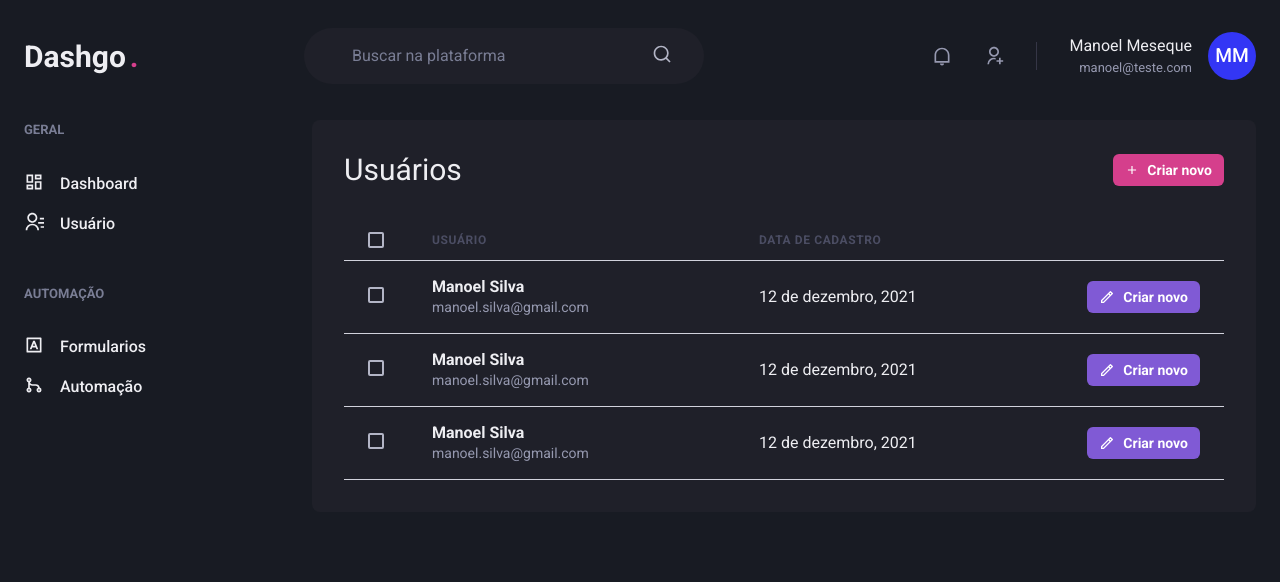
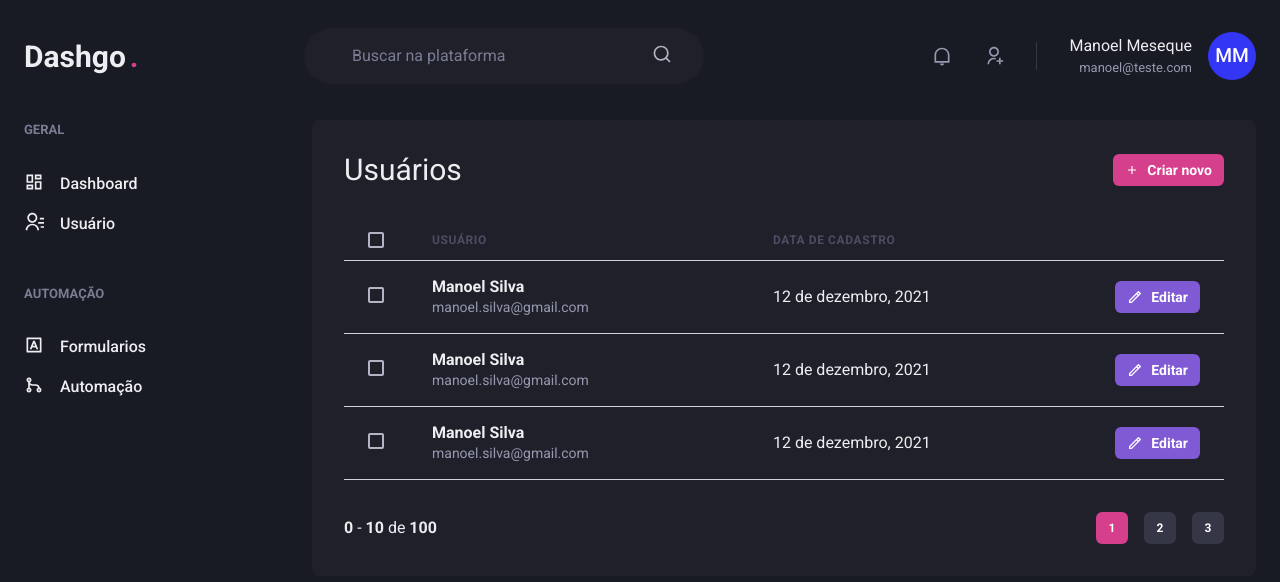
Before and after one commit to manoelmeseque/ignite-reactjs, a Next.js app in the folder dashgo/: page /users in a window 1280 px wide. Shown: the top 582 px of the page. Built offline with nearby package versions, Linux system fonts and the light colour scheme.

Commit message:
adding pagination

```diff
--- /dev/null
+++ b/dashgo/src/components/Pagination.tsx
@@ -0,0 +1,55 @@
+import { Box, Button, Stack } from "@chakra-ui/react";
+
+export default function Pagination() {
+    return (
+        <Stack
+            direction="row"
+            mt="8"
+            justify="space-between"
+            align="center"
+            spacing="6"
+        >
+            <Box>
+                <strong>0</strong> - <strong>10</strong> de <strong>100</strong>
+            </Box>
+
+            <Stack direction="row" spacing="4">
+
+                <Button
+                    size="sm"
+                    fontSize="xs"
+                    width="4"
+                    colorScheme="pink"
+                    disabled
+                    _disabled={{
+                        bg: "pink.500",
+                        cursor: 'default'
+                    }}
+                >1
+                </Button>
+                <Button
+                    size="sm"
+                    fontSize="xs"
+                    width="4"
+                    colorScheme="pink"
+                    bg="gray.700"
+                    _hover={{
+                        bg: "gray.500"
+                    }}
+                >2
+                </Button>
+                <Button
+                    size="sm"
+                    fontSize="xs"
+                    width="4"
+                    colorScheme="pink"
+                    bg="gray.700"
+                    _hover={{
+                        bg: "gray.500"
+                    }}
+                >3
+                </Button>
+            </Stack>
+        </Stack>
+    )
+}
--- a/dashgo/src/pages/users/index.tsx
+++ b/dashgo/src/pages/users/index.tsx
@@ -1,6 +1,7 @@
 import { Box, Button, Checkbox, Flex, Heading, Icon, Table, Tbody, Td, Th, Thead, Tr, Text } from "@chakra-ui/react";
 import { RiAddLine, RiPencilLine } from "react-icons/ri";
 import Header from '../../components/Header'
+import Pagination from "../../components/Pagination";
 import SideBar from '../../components/SideBar'
 
 export default function UserList() {
@@ -58,7 +59,7 @@
                                         colorScheme="purple"
                                         leftIcon={<Icon as={RiPencilLine} fontSize="16" />}
                                     >
-                                        Criar novo
+                                        Editar
                                     </Button>
 
                                 </Td>
@@ -83,7 +84,7 @@
                                         colorScheme="purple"
                                         leftIcon={<Icon as={RiPencilLine} fontSize="16" />}
                                     >
-                                        Criar novo
+                                        Editar
                                     </Button>
 
                                 </Td>
@@ -108,13 +109,14 @@
                                         colorScheme="purple"
                                         leftIcon={<Icon as={RiPencilLine} fontSize="16" />}
                                     >
-                                        Criar novo
+                                        Editar
                                     </Button>
 
                                 </Td>
                             </Tr>
                         </Tbody>
                     </Table>
+                    <Pagination />
                 </Box>
             </Flex>
 
```
Also changed, not shown: dashgo/src/pages/users/create.tsx (added, +22 -0 lines).
